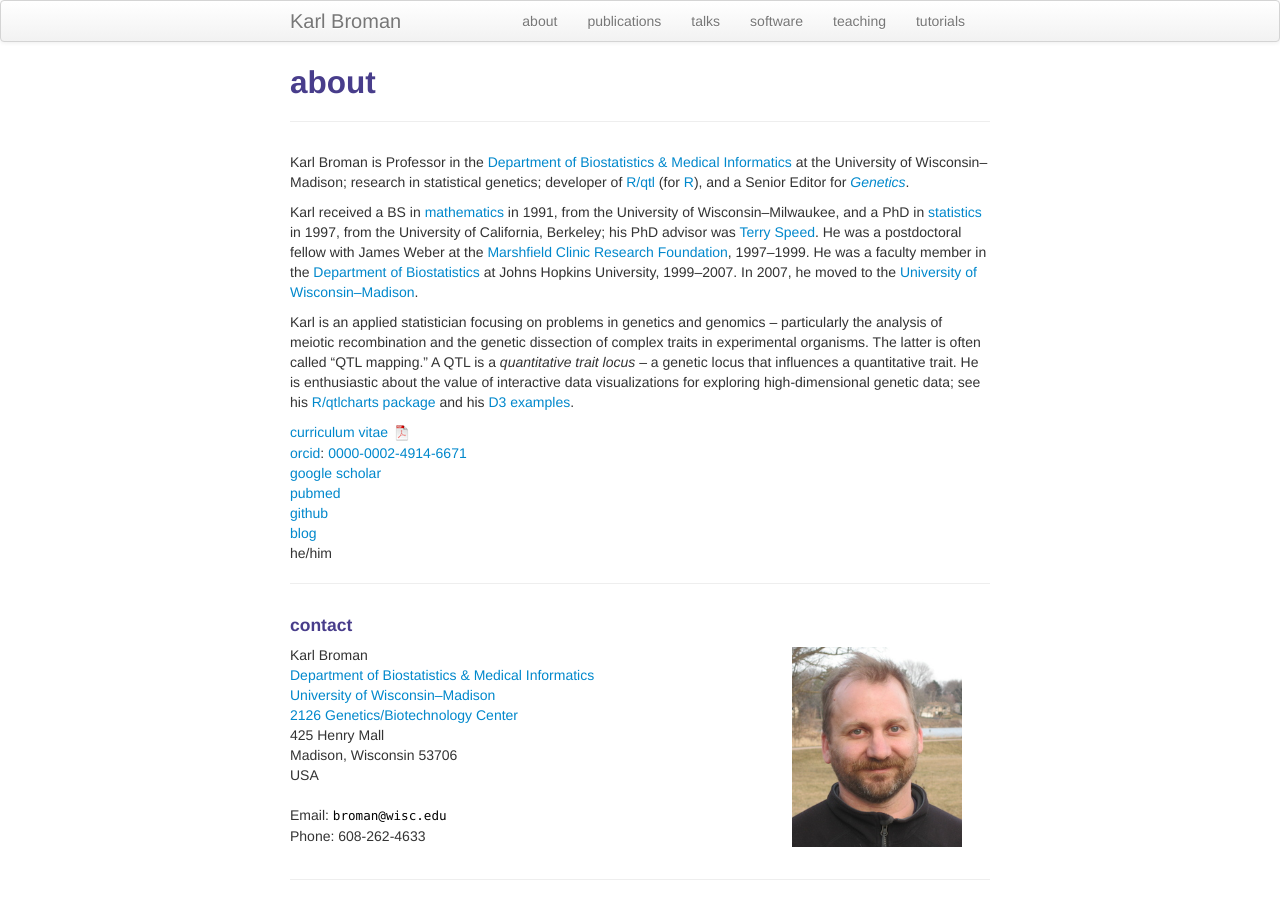
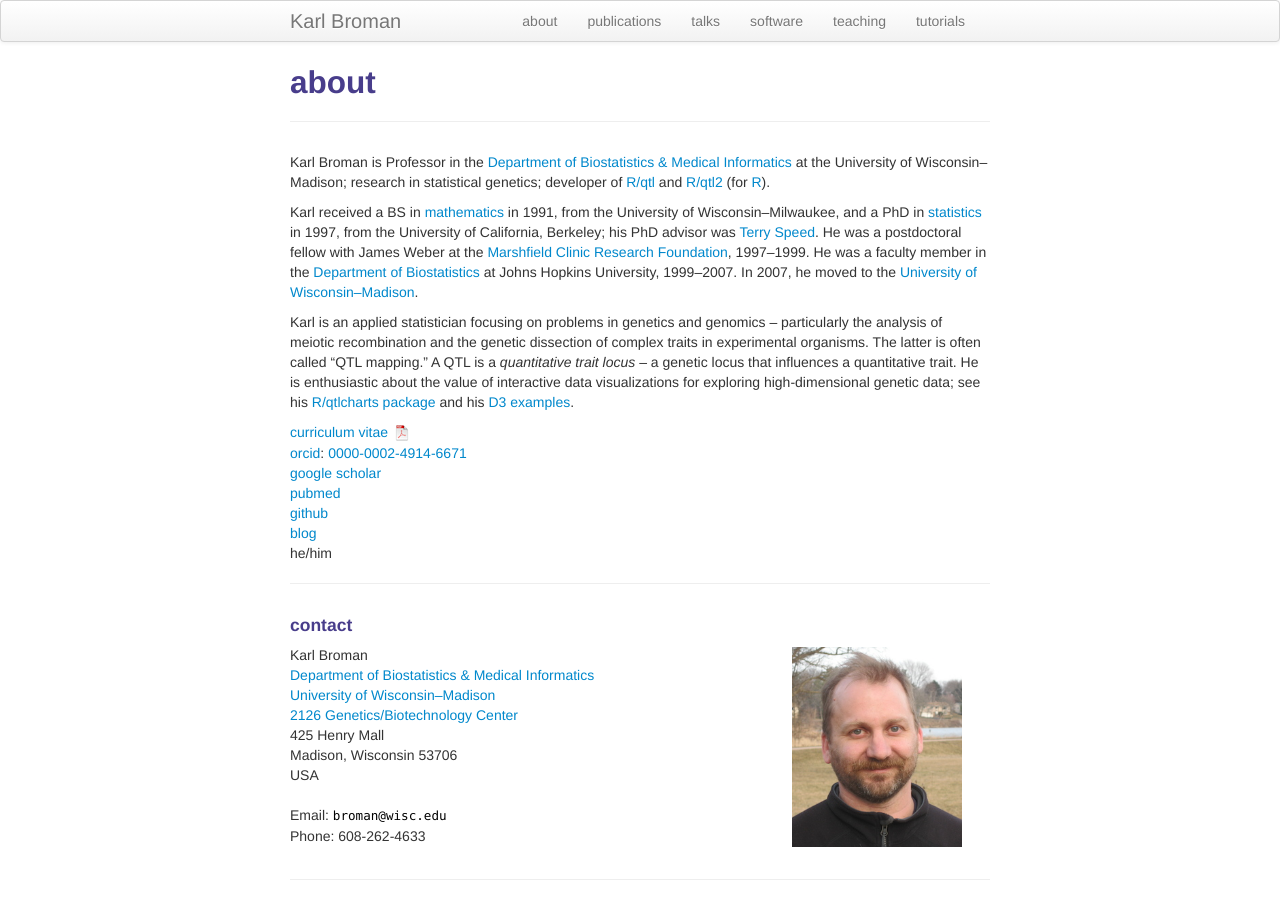
Before and after one commit to kbroman/kbroman.github.io, a Jekyll site: the page built from about.md, in a window 1280 px wide. Built offline with Jekyll 4.4.1, drawn with Linux system fonts in a browser that asks for light colours.

Commit message:
Remove Genetics SE from about.md; add R/qtl2

```diff
--- a/about.md
+++ b/about.md
@@ -8,8 +8,8 @@ Karl Broman is Professor in the
 [Department of Biostatistics &amp; Medical Informatics](https://www.biostat.wisc.edu)
 at the University of Wisconsin&ndash;Madison;
 research in statistical genetics; developer of
-[R/qtl](https://rqtl.org) (for [R](https://www.r-project.org)),
-and a Senior Editor for [_Genetics_](https://www.genetics.org).
+[R/qtl](https://rqtl.org) and [R/qtl2](https://kbroman.org/qtl2) (for
+[R](https://www.r-project.org)).
 
 Karl received a BS in [mathematics](https://uwm.edu/math)
 in 1991, from the
```
